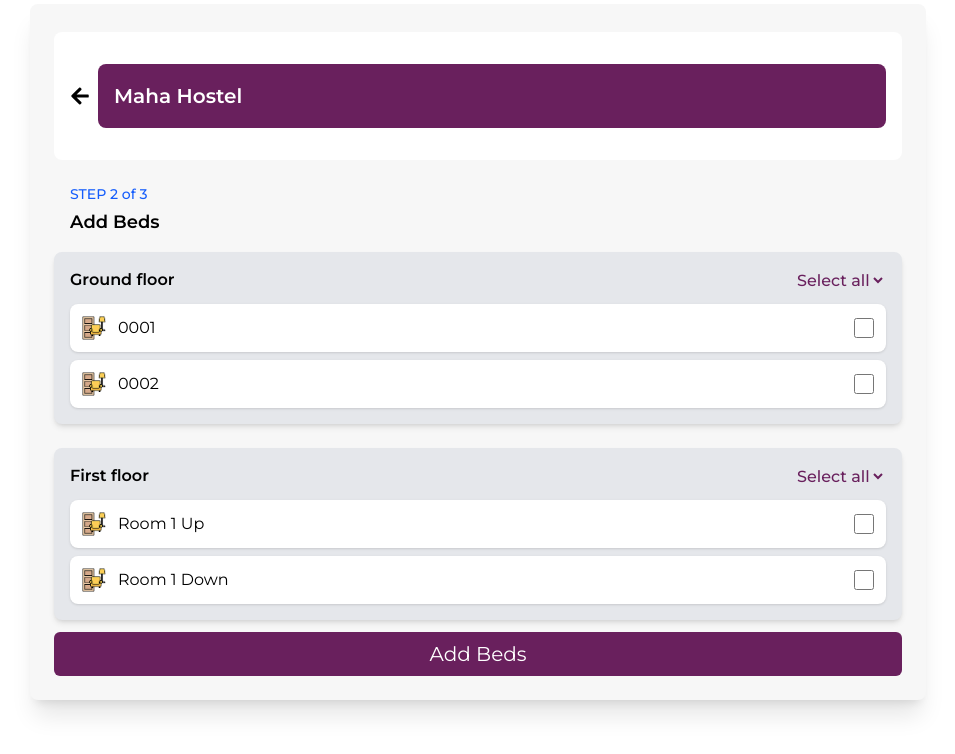
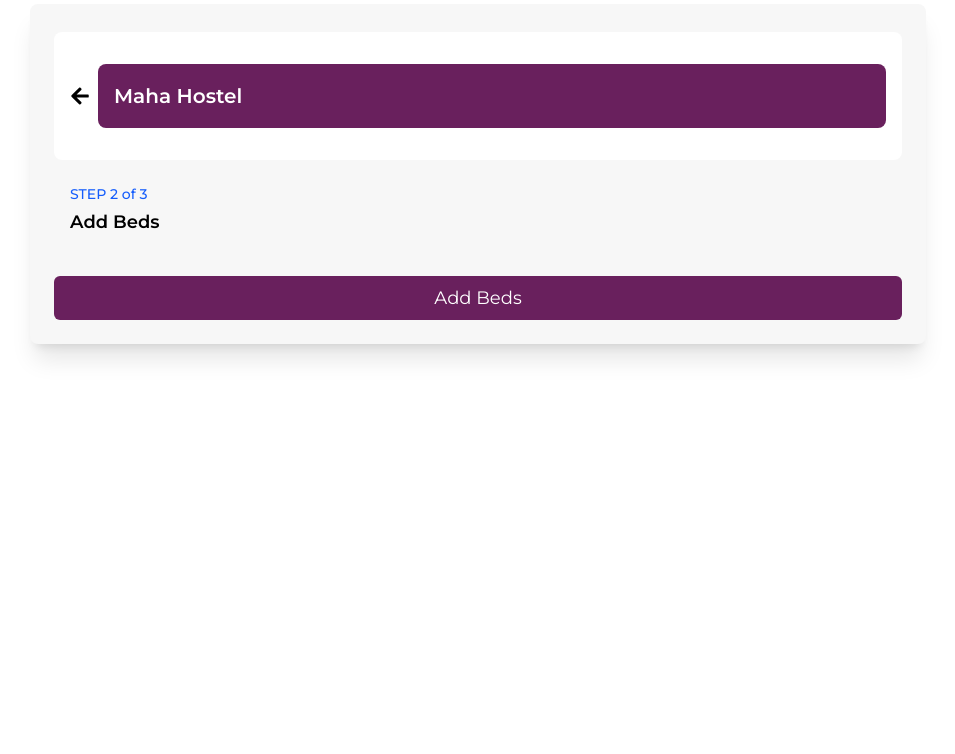
Before and after one commit to DeveloperDhanush-git/HostelManagementEl, a React (Create React App) app: page /step3 in a window 1280 px wide. Shown: the top 754 px of the page, without its empty margins (162-1117 px from the left). Built offline with nearby package versions, Linux system fonts and the light colour scheme.

Commit message:
updated Logic

```diff
--- a/src/Pages/BedInventory_2.jsx
+++ b/src/Pages/BedInventory_2.jsx
@@ -121,7 +121,7 @@ const BedInventory_2 = ({ buttonName = "Add Bed Inventory",nextButton="Continue"
       </div>
 
       <button className="bg-[#69205D] text-white py-2 mt-3 rounded-md w-full text-sm md:text-base" onClick={handleContinue} route='/step2'>
-          <span className="text-2xl">{nextButton}</span>
+          <span className="text-xl">{nextButton}</span>
         </button>
 
     </div>
--- a/src/Pages/BedInventory_3.jsx
+++ b/src/Pages/BedInventory_3.jsx
@@ -1,4 +1,4 @@
-import { useState, useEffect } from "react";
+import React, { useState, useEffect } from "react";
 import { FaArrowLeft } from "react-icons/fa";
 import buildingIcon from "../assets/building_icon.png";
 import Staircase from "../assets/staircase.png";
@@ -10,7 +10,7 @@ const BedInventory_3 = ({ buttonName = "Add Bed Inventory", nextButton = "Contin
   const { outFloors, groundFloor } = location.state || { outFloors: null, groundFloor: null };
 
   const [rooms, setRooms] = useState({}); // State to store the number of rooms for each floor
-  const [isEditing, setIsEditing] = useState({});
+  const [isEditing, setIsEditing] = useState({}); // State to track which floor is being edited
 
   useEffect(() => {
     if (outFloors === null || groundFloor === null) {
@@ -22,8 +22,6 @@ const BedInventory_3 = ({ buttonName = "Add Bed Inventory", nextButton = "Contin
     return null; // Show nothing while data is being loaded
   }
 
-
-
   // Prepare the floor list to display
   const floorList = [];
 
@@ -31,8 +29,8 @@ if (groundFloor) {
     floorList.push("Ground Floor");
   }
 
-for (let i = groundFloor ? 1 : 0; i < outFloors.length; i++) {
-  floorList.push(`${i } Floor`);
+  for (let i = groundFloor ? 1 : 1; i < outFloors.length; i++) {
+    floorList.push(`${i} Floor`);
   }
 
   // Handle change of room number
@@ -52,7 +50,6 @@ const handleEditClick = (floor) => {
     }));
   };
 
-
   return (
     <div className="flex flex-col items-center">
       <div className="p-4 max-w-4xl w-full bg-white rounded-lg mt-1">
@@ -63,6 +60,7 @@ const handleEditClick = (floor) => {
           </div>
         </div>
       </div>
+
       {/* Property Selection Section */}
       <div className="w-full max-w-md mt-6">
         <div className="border-2 border-[#69205D] rounded-lg p-5 flex items-center gap-8 shadow-md bg-white">
@@ -82,7 +80,6 @@ const handleEditClick = (floor) => {
         <h3 className="text-lg font-semibold">Add floors</h3>
       </div>
 
-
       {/* Floor List Section */}
       <div className="w-full max-w-4xl mt-4 space-y-4">
         {floorList.length > 0 ? (
@@ -93,22 +90,25 @@ const handleEditClick = (floor) => {
                 <span className="text-md font-medium">{floor}</span>
               </div>
 
-              {/* Conditionally render button or input */}
+              <div className="flex items-center gap-4">
+
+
                 {isEditing[floor] ? (
                   <input
-                  type="number"
+                    type="text"
                     value={rooms[floor] || ""}
                     onChange={(event) => handleRoomChange(floor, event)}
-                  className="px-2 py-2 border rounded-md text-[#69205D] font-medium border-[#69205D]"
+                    className="p-2 border rounded-md text-[#69205D] font-medium border-[#69205D] w-20"
                   />
                 ) : (
                   <button
                     onClick={() => handleEditClick(floor)}
-                  className="px-4 py-2 border rounded-md text-[#69205D] font-medium border-[#69205D]"
+                    className="px-3 py-2 border rounded-md text-[#69205D] font-medium border-[#69205D] w-20"
                   >
-                  Rooms
+                    {rooms[floor] ? rooms[floor] : "Rooms"}
                   </button>
                 )}
+              </div>
             </div>
           ))
         ) : (
@@ -116,9 +116,13 @@ const handleEditClick = (floor) => {
         )}
       </div>
 
-      <button className="bg-[#69205D] text-white py-2 mt-3 rounded-md w-full text-sm md:text-base">
-        <span className="text-2xl">{nextButton}</span>
+      <button
+  className="bg-[#69205D] text-white py-2 mt-3 rounded-md w-full text-sm md:text-base cursor-pointer"
+  onClick={() => navigate("/step3", { state: { outFloors, groundFloor, rooms } })}
+>
+  <span className="text-xl">{nextButton}</span>
 </button>
+
     </div>
   );
 };
--- a/src/Pages/BedInventory_4.jsx
+++ b/src/Pages/BedInventory_4.jsx
@@ -1,20 +1,44 @@
-import React from 'react'
+import { useState } from 'react';
 import { FaArrowLeft } from "react-icons/fa";
-import Button from '../Components/Button';
 import Floor from "../assets/floor.png";
+import { useNavigate, useLocation } from 'react-router-dom';
 
-const BedInventory_4 = ({buttonName = "Maha Hostel" }) => {
+const BedInventory_4 = ({ buttonName = "Maha Hostel", addButton = "Add Beds" }) => {
+  const location = useLocation();
+  const navigate = useNavigate();
+  const { rooms = {} } = location.state || {};
+
+  const [selectedBeds, setSelectedBeds] = useState({});
+
+  const handleSelectAll = (floor) => {
+    const allSelected = selectedBeds[floor]?.length === rooms[floor];
+    setSelectedBeds({
+      ...selectedBeds,
+      [floor]: allSelected ? [] : Array.from({ length: Number(rooms[floor]) }, (_, i) => i + 1),
+    });
+  };
+
+  const handleSelectBed = (floor, index) => {
+    setSelectedBeds({
+      ...selectedBeds,
+      [floor]: selectedBeds[floor]?.includes(index)
+        ? selectedBeds[floor].filter((id) => id !== index)
+        : [...(selectedBeds[floor] || []), index],
+    });
+  };
+
   return (
     <div className="flex flex-col items-center">
-        {/* Add Property Button */}
+      {/* Header */}
       <div className="p-4 max-w-4xl w-full bg-white rounded-lg mt-1">
         <div className="flex items-center space-x-2 py-4">
-            <FaArrowLeft className="text-xl cursor-pointer text-black hover:text-gray-700 transition duration-200" />
+          <FaArrowLeft className="text-xl cursor-pointer text-black hover:text-gray-700 transition duration-200" onClick={() => navigate(-1)} />
           <div className="flex-grow bg-[#69205D] text-white p-4 flex justify-between items-center rounded-lg h-16">
             <span className="text-xl font-semibold">{buttonName}</span>
           </div>
         </div>
       </div>
+
       {/* Step Progress */}
       <div className="w-full max-w-4xl px-4 mt-6 text-left">
         <p className="text-sm text-blue-600 font-medium mb-1">STEP 2 of 3</p>
@@ -23,62 +47,46 @@ const BedInventory_4 = ({buttonName = "Maha Hostel" }) => {
 
       {/* Beds Section */}
       <div className="w-full max-w-4xl mt-4 space-y-6">
-        {/* Ground Floor Section */}
-        <div className="bg-gray-200 p-4 rounded-lg shadow-md">
+        {Object.entries(rooms).map(([floor, count]) => (
+          <div key={floor} className="bg-gray-200 p-4 rounded-lg shadow-md">
             <div className="flex justify-between items-center">
-            <span className="text-md font-semibold">Ground floor</span>
-            <select className="bg-transparent text-[#69205D] font-medium cursor-pointer outline-none">
-              <option>Select all</option>
-            </select>
+              <span className="text-md font-semibold">{floor}</span>
+              <button
+                className="text-[#69205D] font-medium cursor-pointer outline-none"
+                onClick={() => handleSelectAll(floor)}
+              >
+                Select all
+              </button>
             </div>
             <div className="mt-3 space-y-2">
-            <div className="flex items-center justify-between bg-white p-3 rounded-lg shadow-sm">
+              {Array.from({ length: Number(count) }, (_, index) => (
+                <div key={index} className="flex items-center justify-between bg-white p-3 rounded-lg shadow-sm">
                   <div className="flex items-center gap-3">
                     <img src={Floor} alt="Bed Icon" className="w-6 h-6" />
-                <span className="text-md">0001</span>
+                    <span className="text-md">{String(index + 1).padStart(4, '0')}</span>
                   </div>
-              <input type="checkbox" className="w-5 h-5 accent-[#69205D]" />
+                  <input
+                    type="checkbox"
+                    className="w-5 h-5 accent-[#69205D]"
+                    checked={selectedBeds[floor]?.includes(index + 1) || false}
+                    onChange={() => handleSelectBed(floor, index + 1)}
+                  />
                 </div>
-            <div className="flex items-center justify-between bg-white p-3 rounded-lg shadow-sm">
-              <div className="flex items-center gap-3">
-                <img src={Floor} alt="Bed Icon" className="w-6 h-6" />
-                <span className="text-md">0002</span>
-              </div>
-              <input type="checkbox" className="w-5 h-5 accent-[#69205D]" />
+              ))}
             </div>
           </div>
+        ))}
       </div>
 
-        {/* First Floor Section */}
-        <div className="bg-gray-200 p-4 rounded-lg shadow-md">
-          <div className="flex justify-between items-center">
-            <span className="text-md font-semibold">First floor</span>
-            <select className="bg-transparent text-[#69205D] font-medium cursor-pointer outline-none">
-              <option>Select all</option>
-            </select>
+      {/* Add Beds Button */}
+      <button
+        className="bg-[#69205D] text-white py-2 mt-6 rounded-md w-full text-sm md:text-base cursor-pointer"
+        onClick={() => navigate('/step4', { state: { selectedBeds } })}
+      >
+        <span className="text-lg">{addButton}</span>
+      </button>
     </div>
-          <div className="mt-3 space-y-2">
-            <div className="flex items-center justify-between bg-white p-3 rounded-lg shadow-sm">
-              <div className="flex items-center gap-3">
-                <img src={Floor} alt="Bed Icon" className="w-6 h-6" />
-                <span className="text-md">Room 1 Up</span>
-              </div>
-              <input type="checkbox" className="w-5 h-5 accent-[#69205D]" />
-            </div>
-            <div className="flex items-center justify-between bg-white p-3 rounded-lg shadow-sm">
-              <div className="flex items-center gap-3">
-                <img src={Floor} alt="Bed Icon" className="w-6 h-6" />
-                <span className="text-md">Room 1 Down</span>
-              </div>
-              <input type="checkbox" className="w-5 h-5 accent-[#69205D]" />
-            </div>
-          </div>
-        </div>
-      </div>
-      {/*Add Beds Button */}
-      <Button button="Add Beds"  />
-    </div>
-  )
-}
+  );
+};
 
-export default BedInventory_4
+export default BedInventory_4;
```
Lines whose indentation alone changed are shown as unchanged.
